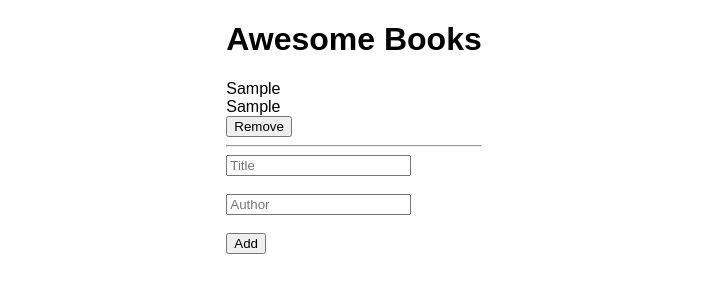
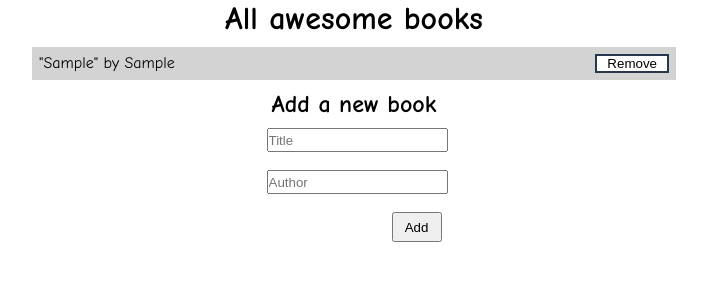
Before and after one commit to demesameneshoa/Awesome-Books, a website with bundled scripts: page index.html in a window 1280 px wide. Both pictures are taken after typing "Sample", "Sample" into the empty fields and a click on the input "Add". Shown: the whole page, without its empty margins (286-993 px from the left). Built offline with nearby package versions, Linux system fonts and the light colour scheme.

Commit message:
Add styles for index page.

```diff
--- /dev/null
+++ b/CSS/style.css
@@ -0,0 +1,95 @@
+:root {
+  --japaneseIndigo: #27374d;
+  --darkElectricBlue: #526d82;
+  --cadetBlue: #9DB2BF;
+  --azureishWhite: #DDE6ED;
+  --white: #fff;
+  --lightGray: #d3d3d3;
+}
+
+/* Global */
+* {
+  margin: 0;
+  padding: 0;
+}
+
+html {
+  font-size: 62.5%;
+}
+
+body {
+  font-family: "Comic Sans MS", "Comic Sans", cursive;
+  font-size: 1.6rem;
+}
+
+button:hover {
+  cursor: pointer;
+}
+
+/* Utility */
+.flex {
+  display: flex;
+}
+
+.container {
+  max-width: 144rem;
+  margin: 0 auto;
+  width: 90%;
+}
+
+.bc-p {
+  background-color: var(--lightGray);
+}
+
+/* Main */
+.main {
+  background-color: var(--white);
+}
+
+.main-title {
+  text-align: center;
+}
+
+.book-cont {
+  width: 50%;
+  border: solid var(--lightGray) .2rem;
+  margin: 1rem auto;
+}
+
+.book-unit {
+  justify-content: space-between;
+  padding: .5rem;
+}
+
+.books-input {
+  text-align: center;
+}
+
+.removeBtn {
+  border: solid var(--japaneseIndigo) .2rem;
+  background-color: var(--white);
+  padding: 0 1rem;
+}
+
+.removeBtn:hover {
+  border: solid var(--japaneseIndigo) .4rem;
+}
+
+.addBtn {
+  text-align: end;
+}
+
+#addBtn {
+  width: 5rem;
+  height: 3rem;
+}
+
+.form {
+  padding: 1rem 0;
+  max-width: 17.5rem;
+}
+
+.title-input,
+.text-input {
+  height: 2rem;
+}
--- a/JS/script.js
+++ b/JS/script.js
@@ -3,7 +3,7 @@ import { Book } from './books.js';
 class BookCollection {
   constructor() {
     this.books = JSON.parse(localStorage.getItem('bookCollection')) || [];
-    this.bookList = document.querySelector('.books-list');
+    this.bookList = document.querySelector('.book-cont');
     const addButton = document.getElementById('addBtn');
 
     addButton.addEventListener('click', (e) => {
@@ -24,16 +24,22 @@ class BookCollection {
 
     for (let i = 0; i < this.books.length; i += 1) {
       const book = this.books[i];
+      const bookUnit = document.createElement('div');
       const bookItem = document.createElement('div');
       const bookButton = document.createElement('button');
+      bookUnit.classList.add('flex','book-unit','bc-p');
+      if(i % 2 != 0) {
+        bookUnit.classList.remove('bc-p');
+        bookUnit.classList.add('bc-s');
+      }
       bookButton.innerText = 'Remove';
       bookButton.classList.add('removeBtn');
       bookButton.setAttribute('id', i);
-      bookItem.innerHTML = `${book.title} </br> ${book.author}`;
+      bookItem.innerHTML = `<p>"${book.title}" by ${book.author}</p>`;
       const horizontalLine = document.createElement('hr');
-      this.bookList.appendChild(bookItem);
-      this.bookList.appendChild(bookButton);
-      this.bookList.appendChild(horizontalLine);
+      bookUnit.appendChild(bookItem);
+      bookUnit.appendChild(bookButton);
+      this.bookList.appendChild(bookUnit);
 
       bookButton.addEventListener('click', () => {
         this.removeBook(i);
--- a/index.html
+++ b/index.html
@@ -4,19 +4,22 @@
     <meta charset="UTF-8" />
     <meta http-equiv="X-UA-Compatible" content="IE=edge" />
     <meta name="viewport" content="width=device-width, initial-scale=1.0" />
-    <link rel="stylesheet" href="style.css" />
+    <link rel="stylesheet" href="./CSS/style.css" as="style"/>
     <title>Awesome Books</title>
   </head>
   <body>
     <header></header>
-    <main>
-      <h1>Awesome Books</h1>
-      <div class="books-list"></div>
+    <main class="main">
+      <div class="main-title"><h1>All awesome books</h1></div>
+      <div class="books-list">
+        <div class="book-cont container"></div>
+      </div>
       <div class="books-input">
-        <form action="" method="">
-          <input type="text" placeholder="Title" id="title" /></br></br>
-          <input type="text" placeholder="Author" id="author"/></br></br>
-          <input type="submit" name="" id="addBtn" value="Add" />
+        <h2 class="form-title">Add a new book</h2>
+        <form class="form container">
+          <input class="title-input" type="text" placeholder="Title" id="title" /></br></br>
+          <input class="text-input" type="text" placeholder="Author" id="author"/></br></br>
+          <div class="addBtn"><input type="submit" name="" id="addBtn" value="Add" /></div>
         </form>
       </div>
     </main>
--- a/style.css
+++ /dev/null
@@ -1,5 +0,0 @@
-body {
-  font-family: sans-serif;
-  max-width: max-content;
-  margin: auto;
-}
```
